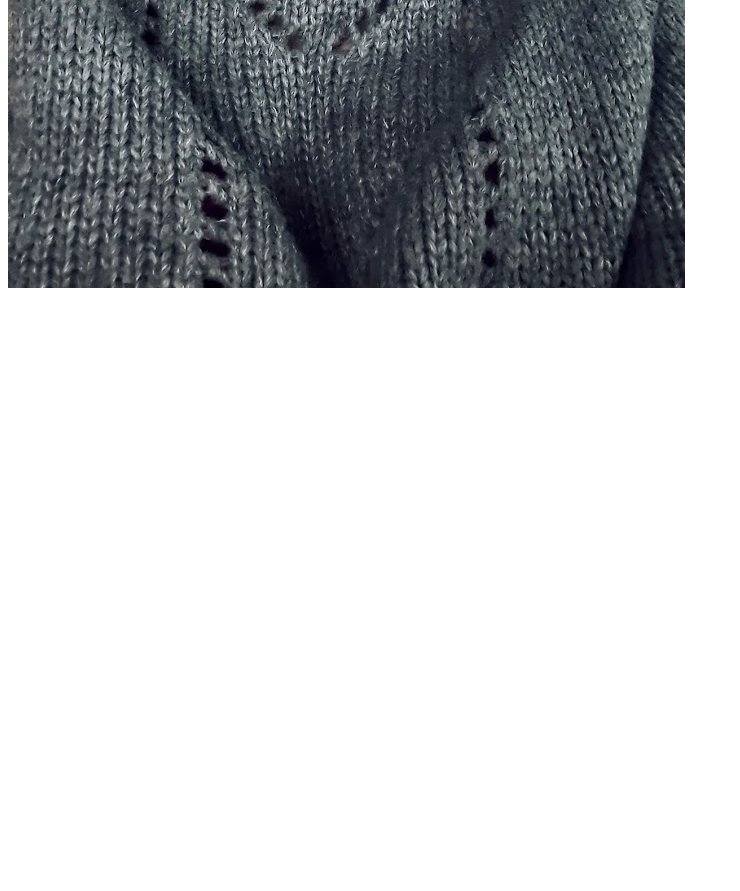
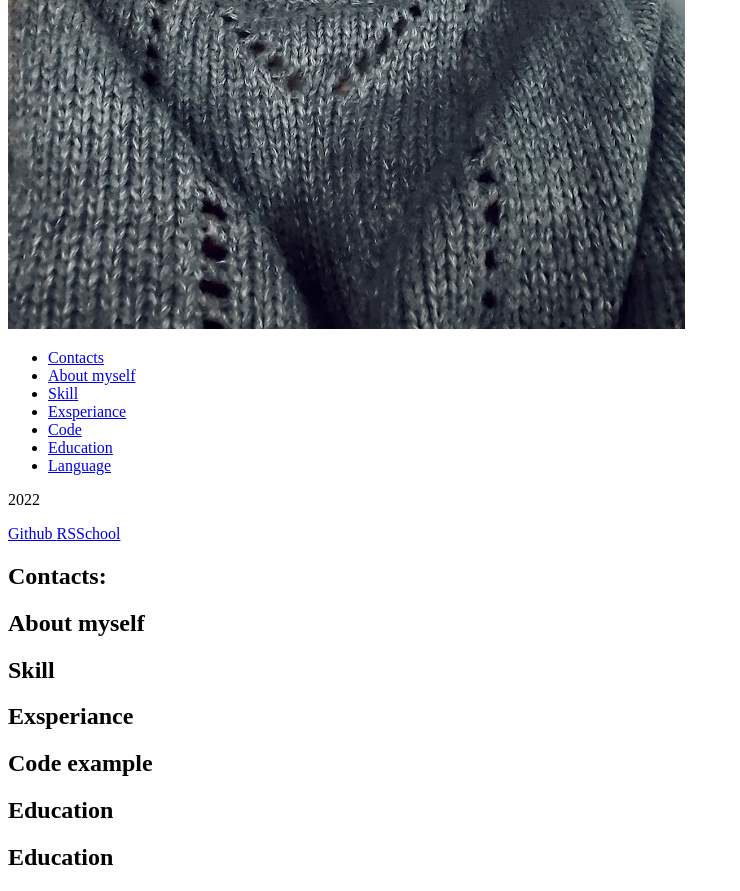
Before and after one commit to Pstygafm/rsschool-cv, a plain HTML site: page index.html in a window 1280 px wide. Shown: the part 641-1532 px from the top of the page, without its empty margins (0-740 px from the left). Before the commit the page ends 941 px from the top, so only its background shows below. Drawn offline with Linux system fonts and the light colour scheme.

Commit message:
feat: add footer, header, nav

```diff
--- a/index.html
+++ b/index.html
@@ -4,11 +4,66 @@
     <meta charset="UTF-8">
     <meta http-equiv="X-UA-Compatible" content="IE=edge">
     <meta name="viewport" content="width=device-width, initial-scale=1.0">
-    <title>Document</title>
+    <title> CV </title>
     <link href="style.css" rel="stylesheet" type="text/css">
 </head>
 <body>
-    <div> hello! </div>
-    <img src="image.jpeg" alt="Photo">
+    <article>
+        <header>
+            <h1> Margarita Pstyga </h1>
+            <img src="image.jpeg" alt="Photo">
+        </header>
+        <nav>
+            <ul>
+                <li>
+                    <a href="#contact"> Contacts </a>
+                </li>
+                <li>
+                    <a href="#aboutme"> About myself </a>
+                </li>
+                <li>
+                    <a href="#skill"> Skill </a>
+                </li>
+                <li>
+                    <a href="#experiance"> Exsperiance </a>
+                </li>
+                <li>
+                    <a href="#code"> Code </a>
+                </li>
+                <li>
+                    <a href="#education"> Education </a>
+                </li>
+                <li>
+                    <a href="#lang"> Language </a>
+                </li>
+            </ul>
+        </nav>
+        <footer>
+            <p> 2022 </p>
+            <a href="https://github.com/Pstygafm"> Github </a>
+            <a href="https://rs.school/js-stage0/"> RSSchool </a>
+        </footer>
+    </article>
+    <div id="contact">
+        <h2> Contacts: </h2>
+    </div>
+    <div id="aboutme">
+        <h2>About myself</h2>
+    </div>
+    <div id="skill">
+        <h2> Skill </h2>
+    </div>
+    <div id="experiance">
+        <h2> Exsperiance </h2>
+    </div>
+    <div id="code">
+        <h2> Code example </h2>
+    </div>
+    <div id="education">
+        <h2> Education </h2>
+    </div>
+    <div id="lang">
+        <h2> Education </h2>
+    </div>
 </body>
 </html>
--- a/style.css
+++ b/style.css
@@ -1,3 +1,3 @@
-div {
-    background-color: blue;
+header {
+    color: red;
 }
```
